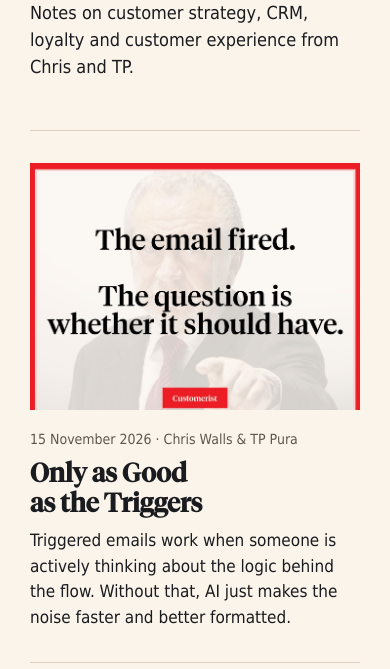
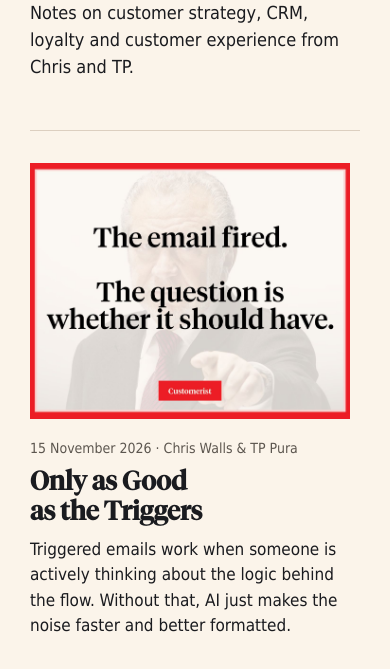
Before and after one commit to customerist/customerist.github.io, an Astro site: page /blogs in a window 390 px wide. Shown: the part 175-844 px from the top of the page. Built offline with nearby package versions, Linux system fonts and the light colour scheme; Astro itself is replaced by a stand-in of ours; a web font is replaced by a local one.

Commit message:
fix(blogs): Show blog cover previews uncropped
The post list cropped every cover to 4:3, cutting off part of both the
landscape and the portrait covers. Covers now keep their own shape, and
are capped at 320px wide on phones so portrait covers stay a sensible size.

Co-Authored-By: Claude Opus 5.5 <noreply@anthropic.com>

```diff
--- a/src/styles/blog.css
+++ b/src/styles/blog.css
@@ -58,11 +58,9 @@
 }
 
 .blog-card__cover {
+  /* Show the whole cover at its own shape, never cropped. */
   width: 100%;
-  aspect-ratio: 4 / 3;
-  object-fit: cover;
-  /* Covers are often portrait with the title at the top; keep that part. */
-  object-position: top;
+  height: auto;
 }
 
 .blog-meta {
@@ -315,6 +313,8 @@
 
   .blog-card__cover {
     order: -1;
+    /* Keep portrait covers from filling the whole screen on phones. */
+    max-width: 320px;
   }
 
   .blog-prose {
```
